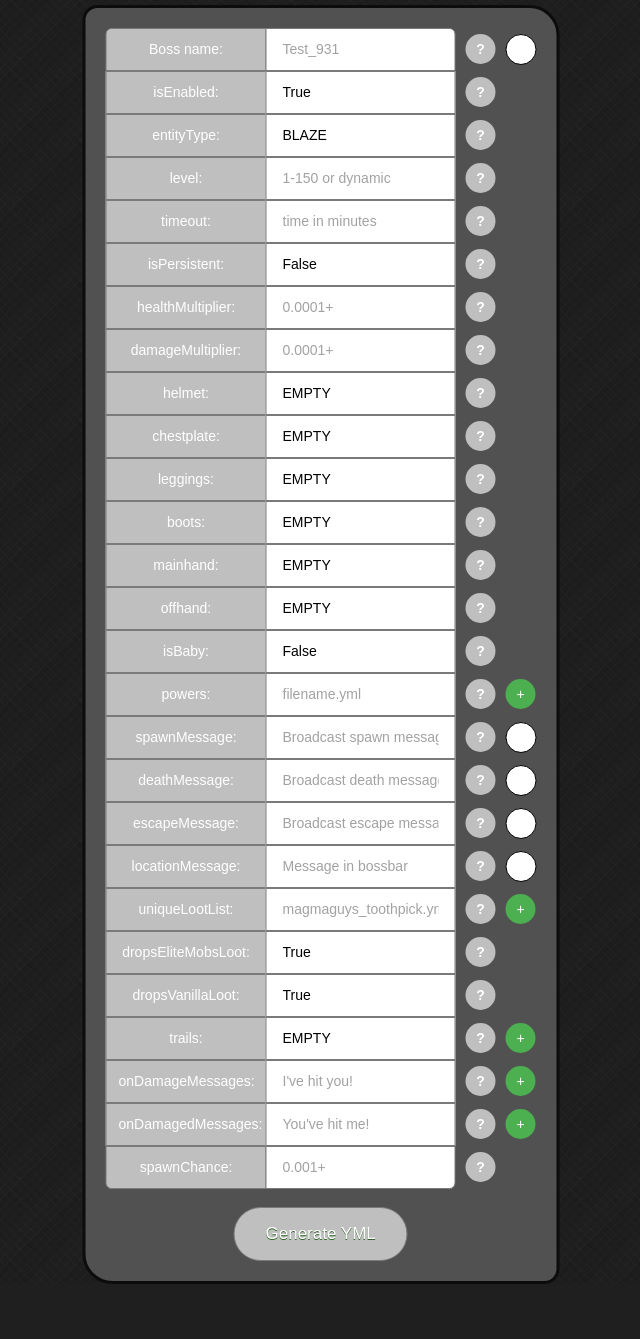
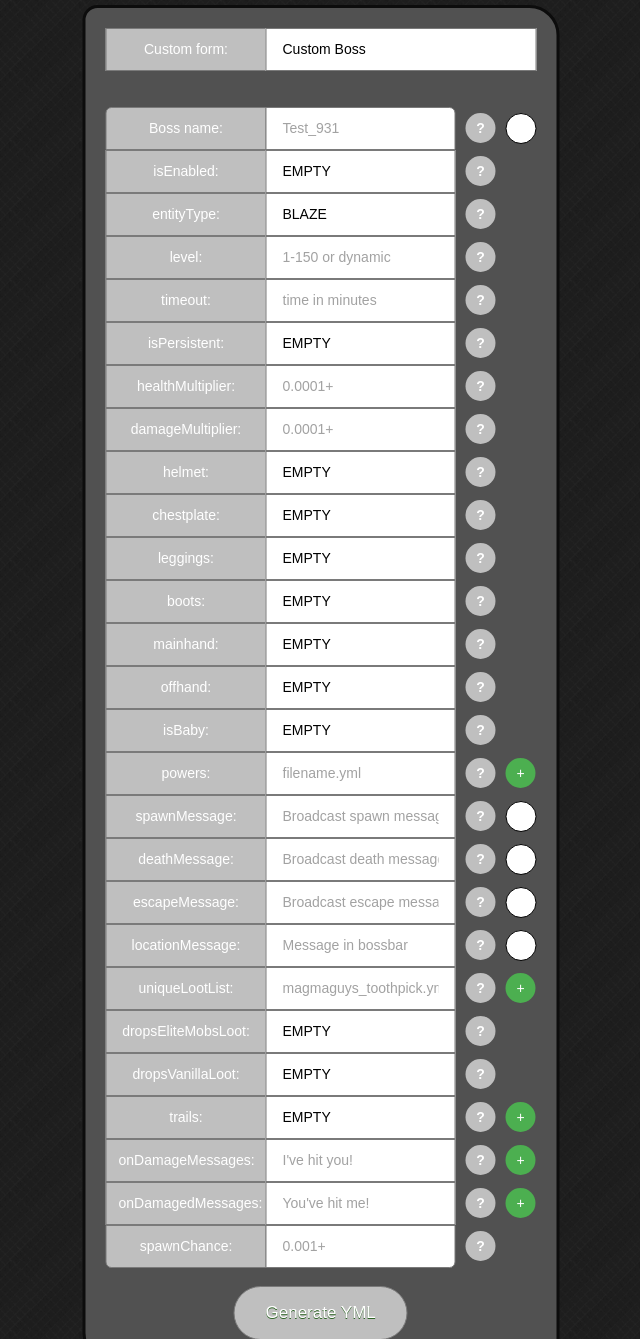
Before and after one commit to bjorno43/EliteMobs, a PHP site: page / in a window 1280 px wide. Shown: the top 1339 px of the page, without its empty margins (319-959 px from the left). Before the commit the page ends 1284 px from the top, so only its background shows below. Run offline with PHP 8.4, Linux system fonts and the light colour scheme.

Commit message:
Add files via upload

```diff
--- a/index.html
+++ b/index.html
@@ -14,6 +14,13 @@
 	</head>
 	<body>
 		<div class="container">
+			<div class="form-group">
+				<span>Custom form:</span>
+				<select id="changeForm" class="form-field" name="isEnabled">
+					<option value="bossform">Custom Boss</option>
+					<option value="worldbossform">Custom World Boss</option>
+				</select>
+			</div><br/><br/>
 			<form id="bossForm">
 				<div class="grid">
 					<div class="form-group">
@@ -46,6 +53,7 @@
 					<div class="form-group">
 						<span>isEnabled:</span>
 						<select id="isEnabled" class="form-field" name="isEnabled">
+							<option value="EMPTY">EMPTY</option>
 							<option value="true">True</option>
 							<option value="false">False</option>
 						</select>
@@ -56,6 +64,84 @@
 						</div>
 					</div>
 					<div></div>
+				</div>
+				<div class="grid worldBoss">
+					<div class="form-group">
+						<span>isRegionalBoss:</span>
+						<select id="isRegionalBoss" class="form-field" name="isRegionalBoss">
+							<option value="true">True</option>
+							<option value="false">False</option>
+						</select>
+					</div>
+					<div>
+						<div class="help-tip">
+							<p>Sets whether the boss is a regional boss. Regional bosses are another name for World Bosses, so you want to set that to true. Read more <a href="https://github.com/MagmaGuy/EliteMobs/wiki/%5BGuide%5D-Creating-World-Bosses#isregionalboss" target="_blank">here</a>.</p>
+						</div>
+					</div>
+					<div></div>
+				</div>
+				<div class="grid worldBoss">
+					<div class="form-group">
+						<span>spawnLocation:</span>
+						<input type="text" id="spawnLocation" name="spawnLocation" class="form-field"/>
+					</div>
+					<div>
+						<div class="help-tip">
+							<p>Sets the spawn location for your World Boss. The world name is case-sensitive, pitch and yaw can be set to 0 if you don't care about those. Read more <a href="https://github.com/MagmaGuy/EliteMobs/wiki/%5BGuide%5D-Creating-World-Bosses#spawnlocation" target="_blank">here</a>.</p>
+						</div>
+					</div>
+					<div></div>
+				</div>
+				<div id="error-bossname" class="grid errorContainer">
+					<div class="error">
+						<p>Error: The correct format should be worldName,x,y,z,pitch,yaw!</p>
+					</div>
+					<div>
+					</div>
+					<div>
+					</div>
+				</div>
+				<div class="grid worldBoss">
+					<div class="form-group">
+						<span>spawnCooldown:</span>
+						<input id="spawnCooldown" class="form-field" name="spawnCooldown" type="number" min="30" step="1" placeholder="time in minutes"/>
+					</div>
+					<div>
+						<div class="help-tip">
+							<p>Sets how long it takes for the boss to respawn, in minutes. Shouldn't be under 30 minutes. Read more <a href="https://github.com/MagmaGuy/EliteMobs/wiki/%5BGuide%5D-Creating-World-Bosses#spawncooldown" target="_blank">here</a>.</p>
+						</div>
+					</div>
+					<div></div>
+				</div>
+				<div id="error-timeout" class="grid errorContainer">
+					<div class="error">
+						<p>Error: The spawnCooldown can only be a positive natural number and should not be lower than 30!</p>
+					</div>
+					<div>
+					</div>
+					<div>
+					</div>
+				</div>
+				<div class="grid worldBoss">
+					<div class="form-group">
+						<span>leashRadius:</span>
+						<input id="leashRadius" class="form-field" name="leashRadius" type="number" min="1" step="1" placeholder="15"/>
+					</div>
+					<div>
+						<div class="help-tip">
+							<p>Sets the radius from the spawnLocation that the World Boss go to before getting teleported back to its spawn point. This prevent players from dragging the boss to a location where it could be easier to fight it. Read more <a href="https://github.com/MagmaGuy/EliteMobs/wiki/%5BGuide%5D-Creating-World-Bosses#leashradius" target="_blank">here</a>.</p>
+						</div>
+					</div>
+					<div></div>
+				</div>
+				<div id="error-timeout" class="grid errorContainer">
+					<div class="error">
+						<p>Error: The leashRadius can only be a positive natural number!</p>
+					</div>
+					<div>
+					</div>
+					<div>
+					</div>
 				</div>
 				<div class="grid">
 					<div class="form-group">
@@ -146,6 +232,7 @@
 					<div class="form-group">
 						<span>isPersistent:</span>
 						<select id="isPersistent" class="form-field" name="isPersistent">
+							<option value="EMPTY">EMPTY</option>
 							<option value="false">False</option>
 							<option value="true">True</option>
 						</select>
@@ -290,6 +377,7 @@
 							<option value="GOLDEN_AXE">GOLDEN_AXE</option>
 							<option value="DIAMOND_SWORD">DIAMOND_SWORD</option>
 							<option value="DIAMOND_AXE">DIAMOND_AXE</option>
+							<option value="BOW">BOW</option>
 						</select>
 					</div>
 					<div>
@@ -314,6 +402,7 @@
 							<option value="GOLDEN_AXE">GOLDEN_AXE</option>
 							<option value="DIAMOND_SWORD">DIAMOND_SWORD</option>
 							<option value="DIAMOND_AXE">DIAMOND_AXE</option>
+							<option value="BOW">BOW</option>
 						</select>
 					</div>
 					<div>
@@ -327,8 +416,9 @@
 					<div class="form-group">
 						<span>isBaby:</span>
 						<select id="isBaby" class="form-field" name="isBaby">
+							<option value="EMPTY">EMPTY</option>
+							<option value="true">True</option>
 							<option value="false">False</option>
-							<option value="true">True</option>
 						</select>
 					</div>
 					<div>
@@ -467,6 +557,7 @@
 					<div class="form-group">
 						<span>dropsEliteMobsLoot:</span>
 						<select id="dropsEliteMobsLoot" class="form-field" name="dropsEliteMobsLoot">
+							<option value="EMPTY">EMPTY</option>
 							<option value="true">True</option>
 							<option value="false">False</option>
 						</select>
@@ -482,6 +573,7 @@
 					<div class="form-group">
 						<span>dropsVanillaLoot:</span>
 						<select id="dropsVanillaLoot" class="form-field" name="dropsVanillaLoot">
+							<option value="EMPTY">EMPTY</option>
 							<option value="true">True</option>
 							<option value="false">False</option>
 						</select>
@@ -586,7 +678,7 @@
 				</div>
 				<button class="ymlButton" id="generate">Generate YML</button>
 			</form>
-			<!--<form id="itemForm">
+			<!--<form id="worldBossForm">
 				<div class="grid">
 					<div class="form-group">
 						<span id="form-first-left">Boss name:</span>
--- a/index.js
+++ b/index.js
@@ -7,12 +7,23 @@
  */
 var bossName;
 var errors = false;
+var selectedForm = 'bossform';
 
 /*
  * Runs when DOM is fully loaded
  *
  */
 $(document).ready(function() {
+	// Changes the form based on user select
+	$("#changeForm").on("change", function(e){
+		selectedForm = $("#changeForm").val();
+
+		$(".worldBoss").css("display", "none");
+
+		if(selectedForm == 'worldbossform'){
+			$(".worldBoss").css("display", "grid");
+		}
+	});
 	// Generate random default boss name
 	bossName = 'Test_'+getRandomInt(1, 9999);
 
@@ -157,22 +168,6 @@ $(document).ready(function() {
 
 		// Append to DOM
 		document.getElementById('trailsDiv').appendChild(newDiv);
-	});
-
-	// Triggers when user loses focus on bossName field
-	$("#bossName").on("blur", function(e){
-		var str = document.getElementById('bossName').value;
-		// Verifies user input
-		var err = verifyBossName(str);
-
-		// Shows / Hides the error message
-		if(err){
-			errors = true;
-			$("#error-bossname").css("display","grid");
-		} else {
-			errors = false;
-			$("#error-bossname").css("display","none");
-		}
 	});
 
 	// Triggers when user loses focus on bossLevel field
@@ -350,14 +345,28 @@ $(document).ready(function() {
 		if(form.get('bossName').replace(/\s/g, "") == ''){
 			filename = bossName;
 		} else {
-			filename = form.get('bossName').replace(/\s/g, "_") + '.yml';
+			filename = form.get('bossName').replace(/\s/g, "_").toLowerCase() + '.yml';
 		}
 			filename = filename.replace(/&./g, "");
 			filename = filename.replace(/'/g, "");
 
 		// Generates the YML content
 		var text = '';
-			text = 'isEnabled: '+form.get('isEnabled')+'\r\n';
+			if(form.get('isEnabled') != 'EMPTY'){
+				text += 'isEnabled: '+form.get('isEnabled')+'\r\n';
+			}
+			if(selectedForm == 'worldbossform'){
+				text += 'isRegionalBoss: '+form.get('isRegionalBoss')+'\r\n';
+				if(form.get('spawnLocation').replace(/\s/g, "") != ''){
+					text += 'spawnLocation: '+form.get('spawnLocation')+'\r\n';
+				}
+				if(form.get('spawnCooldown').replace(/\s/g, "") != ''){
+					text += 'spawnCooldown: '+form.get('spawnCooldown')+'\r\n';
+				}
+				if(form.get('leashRadius').replace(/\s/g, "") != ''){
+					text += 'leashRadius: '+form.get('leashRadius')+'\r\n';
+				}
+			}
 			text += 'entityType: '+form.get('entityType')+'\r\n';
 
 			// Most if / else statements here just check if the user left
@@ -368,7 +377,7 @@ $(document).ready(function() {
 			if(form.get('bossName').replace(/\s/g, "") == ''){
 				text += 'name: \''+bossName+'\'\r\n';
 			} else {
-				text += 'name: '+form.get('bossName')+'\r\n';
+				text += 'name: \''+form.get('bossName').replace(/'/g, "\\'")+'\'\r\n';
 			}
 			if(form.get('bossLevel').replace(/\s/g, "") != ''){
 				text += 'level: '+form.get('bossLevel')+'\r\n';
@@ -376,7 +385,9 @@ $(document).ready(function() {
 			if(form.get('bossTimeout').replace(/\s/g, "") != ''){
 				text += 'timeout: '+form.get('bossTimeout')+'\r\n';
 			}
-			text += 'isPersistent: '+form.get('isPersistent')+'\r\n';
+			if(form.get('isPersistent') != 'EMPTY'){
+				text += 'isPersistent: '+form.get('isPersistent')+'\r\n';
+			}
 			if(form.get('bossHealthMultiplier').replace(/\s/g, "") != ''){
 				text += 'healthMultiplier: '+form.get('bossHealthMultiplier')+'\r\n';
 			}
@@ -431,7 +442,9 @@ $(document).ready(function() {
 					text += form.get('bossOffhand')+'\r\n';
 				}
 			}
-			text += 'isBaby: '+form.get('isBaby')+'\r\n';
+			if(form.get('isBaby') != 'EMPTY'){
+				text += 'isBaby: '+form.get('isBaby')+'\r\n';
+			}
 
 			var powersArr = form.getAll('powers[]');
 
@@ -453,16 +466,16 @@ $(document).ready(function() {
 				}
 			}
 			if(form.get('bossSpawnMessage').replace(/\s/g, "") != ''){
-				text += 'spawnMessage: '+form.get('bossSpawnMessage')+'\r\n';
+				text += 'spawnMessage: \''+form.get('bossSpawnMessage').replace(/'/g, "\\'")+'\'\r\n';
 			}
 			if(form.get('bossDeathMessage').replace(/\s/g, "") != ''){
-				text += 'deathMessage: '+form.get('bossDeathMessage')+'\r\n';
+				text += 'deathMessage: \''+form.get('bossDeathMessage').replace(/'/g, "\\'")+'\'\r\n';
 			}
 			if(form.get('bossEscapeMessage').replace(/\s/g, "") != ''){
-				text += 'escapeMessage: '+form.get('bossEscapeMessage')+'\r\n';
+				text += 'escapeMessage: \''+form.get('bossEscapeMessage').replace(/'/g, "\\'")+'\'\r\n';
 			}
 			if(form.get('bossLocationMessage').replace(/\s/g, "") != ''){
-				text += 'locationMessage: '+form.get('bossLocationMessage')+'\r\n';
+				text += 'locationMessage: \''+form.get('bossLocationMessage').replace(/'/g, "\\'")+'\'\r\n';
 			}
 
 			var lootArr = form.getAll('loot[]');
@@ -479,10 +492,10 @@ $(document).ready(function() {
 					}
 				}
 			}
-			if(form.get('dropsEliteMobsLoot').replace(/\s/g, "") != ''){
+			if(form.get('dropsEliteMobsLoot') != 'EMPTY'){
 				text += 'dropsEliteMobsLoot: '+form.get('dropsEliteMobsLoot')+'\r\n';
 			}
-			if(form.get('dropsVanillaLoot').replace(/\s/g, "") != ''){
+			if(form.get('dropsVanillaLoot') != 'EMPTY'){
 				text += 'dropsVanillaLoot: '+form.get('dropsVanillaLoot')+'\r\n';
 			}
 
@@ -512,7 +525,7 @@ $(document).ready(function() {
 					text += '\r\n';
 					for(let i=0; i<dmgMsgArr.length; i++){
 						if(dmgMsgArr[i].replace(/\s/g, "") != ''){
-							text += '- '+dmgMsgArr[i]+'\r\n';
+							text += '- \''+dmgMsgArr[i].replace(/'/g, "\\'")+'\'\r\n';
 						}
 					}
 				}
@@ -527,7 +540,7 @@ $(document).ready(function() {
 					text += '\r\n';
 					for(let i=0; i<dmgdMsgArr.length; i++){
 						if(dmgdMsgArr[i].replace(/\s/g, "") != ''){
-							text += '- '+dmgdMsgArr[i]+'\r\n';
+							text += '- \''+dmgdMsgArr[i].replace(/'/g, "\\'")+'\'\r\n';
 						}
 					}
 				}
@@ -595,19 +608,6 @@ function getRandomInt(min, max) {
     min = Math.ceil(min);
     max = Math.floor(max);
     return Math.floor(Math.random() * (max - min + 1)) + min;
-}
-
-// If str contains a space, make sure it starts and ends with a single quote
-function verifyBossName(str){
-	if(str.includes(' ')){
-		if(!/^'.+'$/.test(str)){
-			return true;
-		} else {
-			return false;
-		}
-	} else {
-		return false;
-	}
 }
 
 // If str contains anything else but dynamic, make sure it's an integer between 1 and 150
--- a/style.css
+++ b/style.css
@@ -311,6 +311,10 @@ html, body {
 	top:1px;
 }
 
+.worldBoss {
+	display: none;
+}
+
 
 /* CSS animation */
 
```
